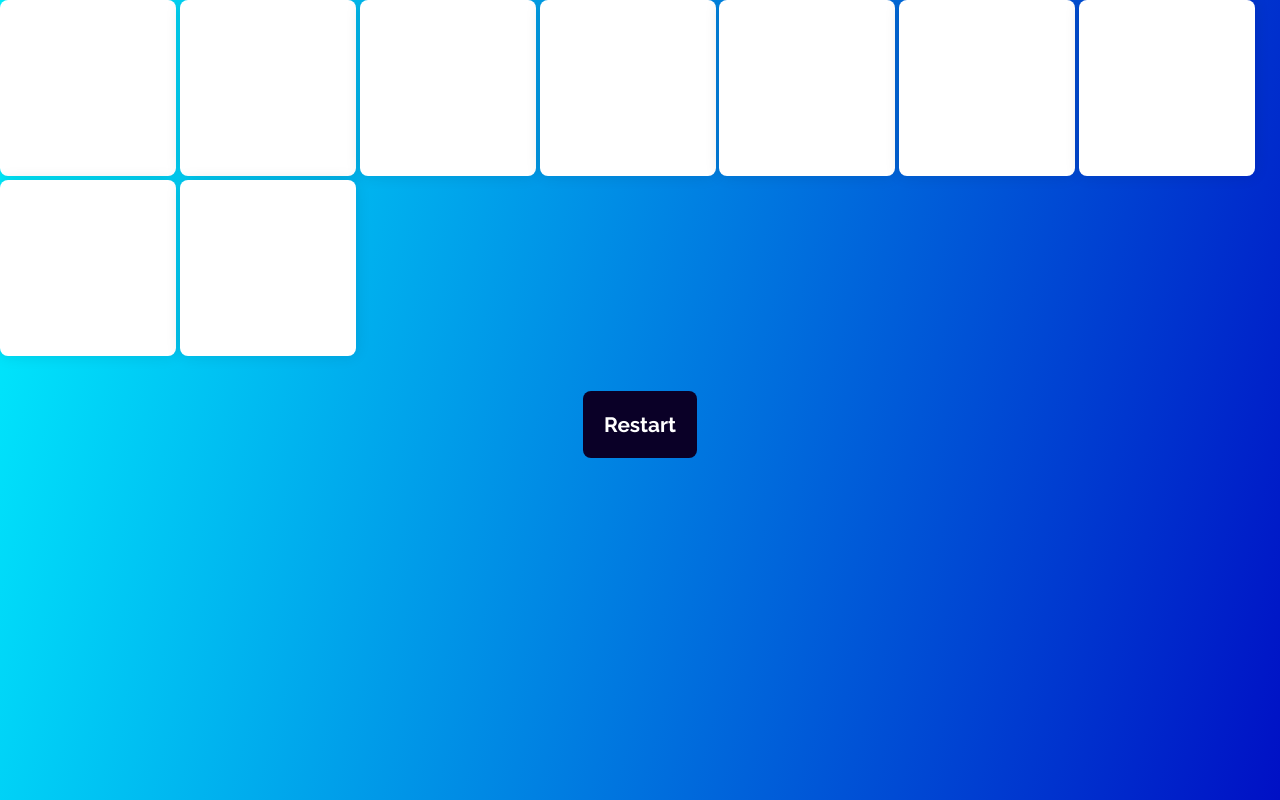
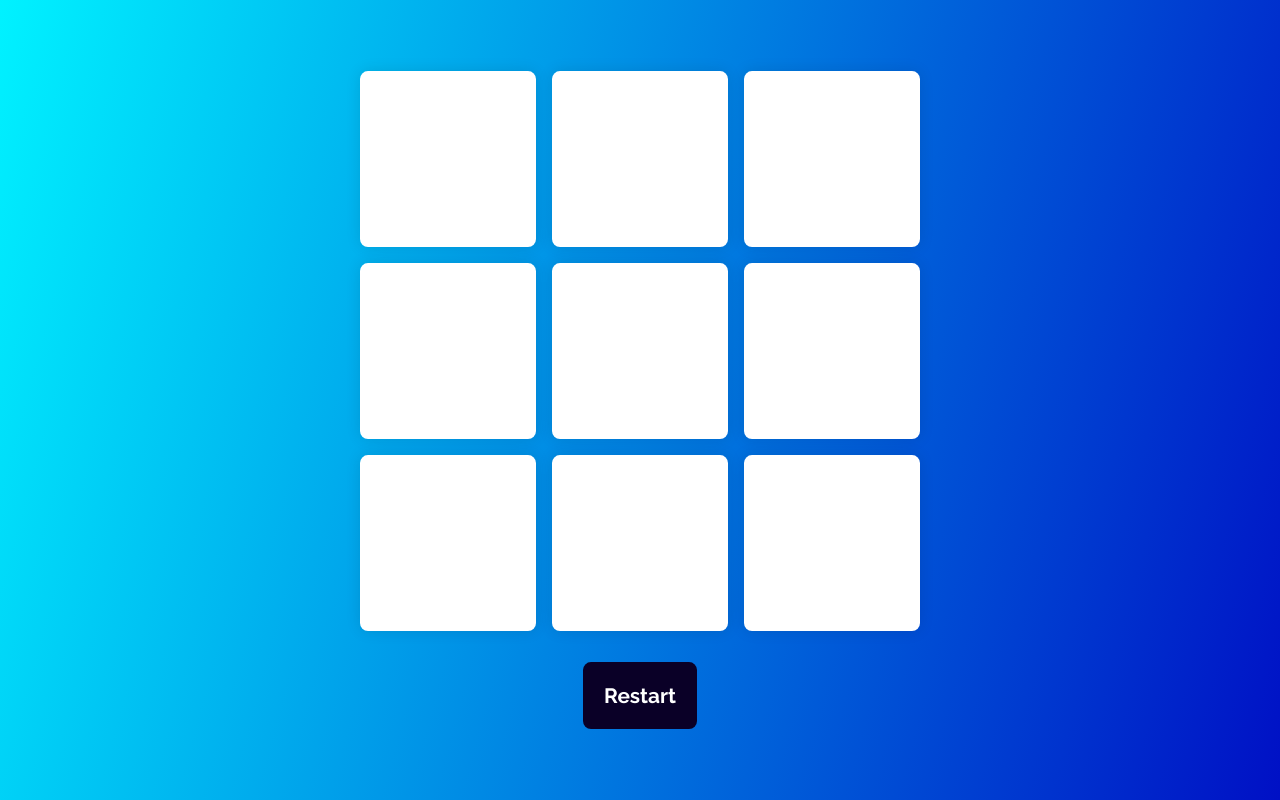
Before and after one commit to gowtham1809/Tic-Tac-Toe, a plain HTML site: page index.html in a window 1280 px wide. Drawn offline with Linux system fonts and the light colour scheme.

Commit message:
Update style.css

```diff
--- a/style.css
+++ b/style.css
@@ -12,13 +12,13 @@ body {
 html {
   font-size: 16px;
 }
-.untoldcoding {
+.mainclass {
   position: absolute;
   transform: translate(-50%, -50%);
   top: 50%;
   left: 50%;
 }
-.untoldcoding1 {
+.class1 {
   width: 70vmin;
   height: 70vmin;
   display: flex;
```
